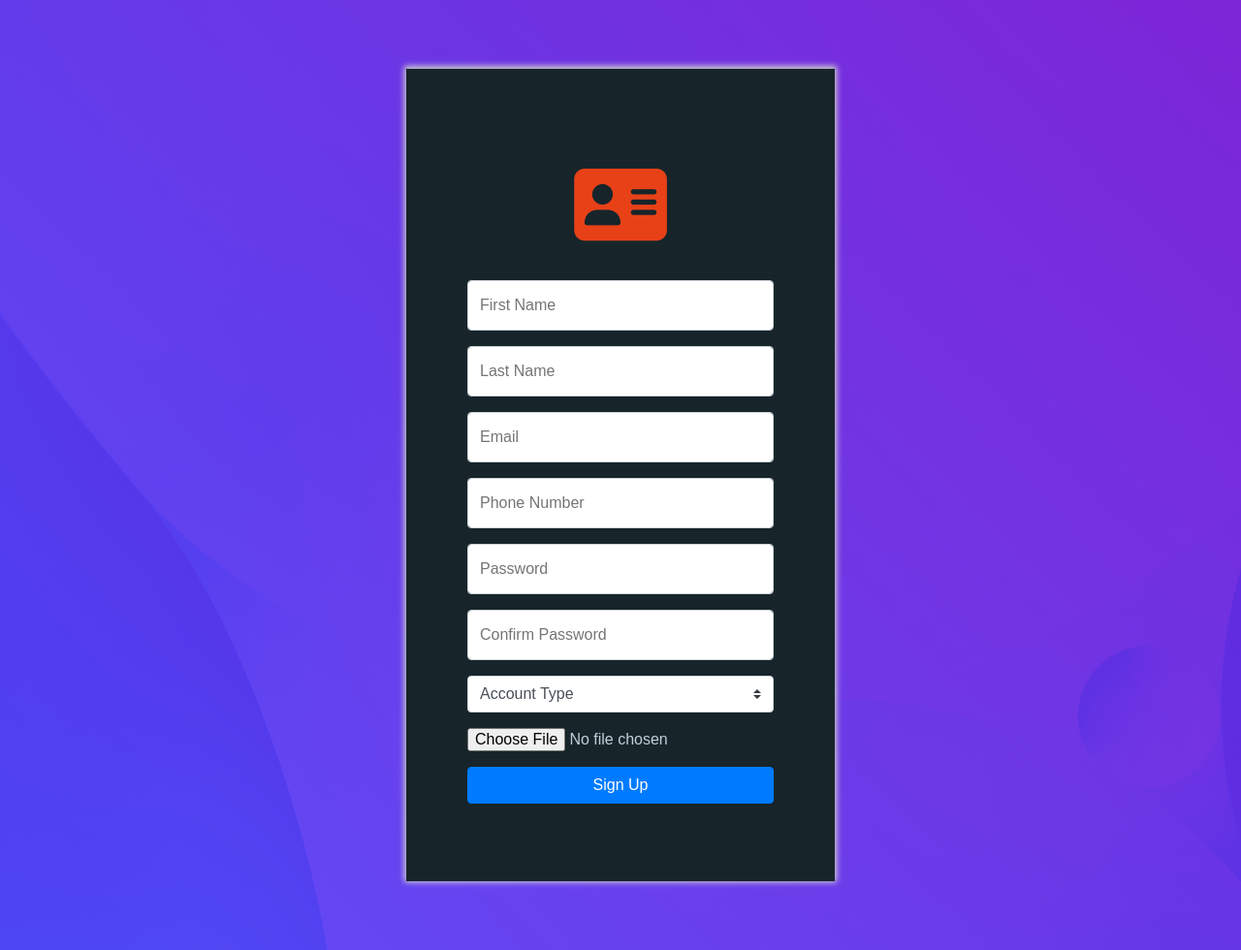
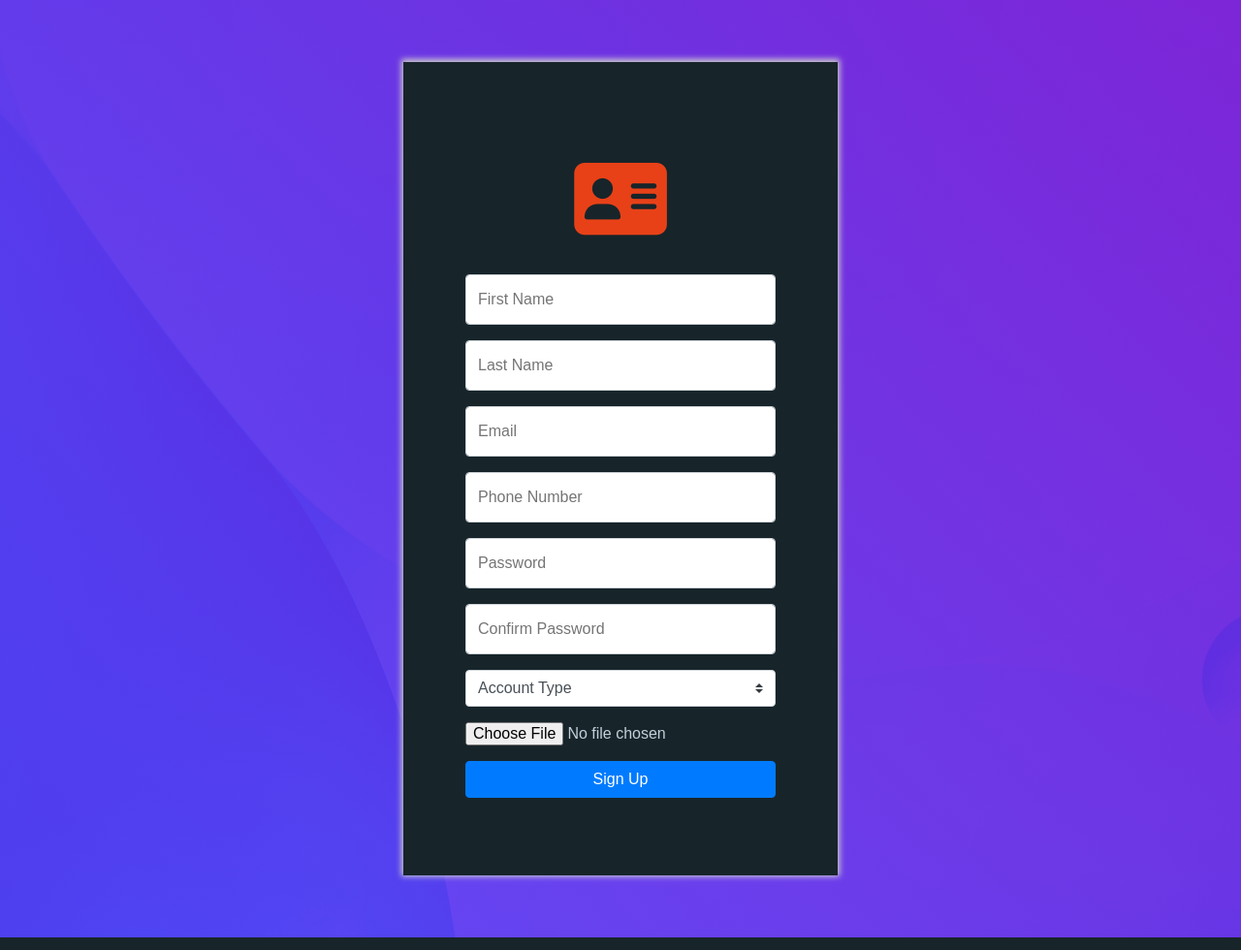
Before and after one commit to NasoohOlabi/WebUniProject, a PHP site: page /signup.html in a window 1280 px wide. Shown: the whole page at 97% size. Run offline with PHP 8.4, Linux system fonts and the light colour scheme; some libraries are stand-ins or nearby versions.

Commit message:
Fixed some styling

```diff
--- a/CSS/style.css
+++ b/CSS/style.css
@@ -16,7 +16,8 @@ body {
       rgba(86, 58, 250, 0.9) 0%,
       rgba(116, 15, 214, 0.9) 100%
     ),
-    url("../img/hero-bg.jpg") center center no-repeat;
+    url("../img/hero-bg.jpg") 30% 60% no-repeat;
+  margin: 0;
 }
 
 p {
```
